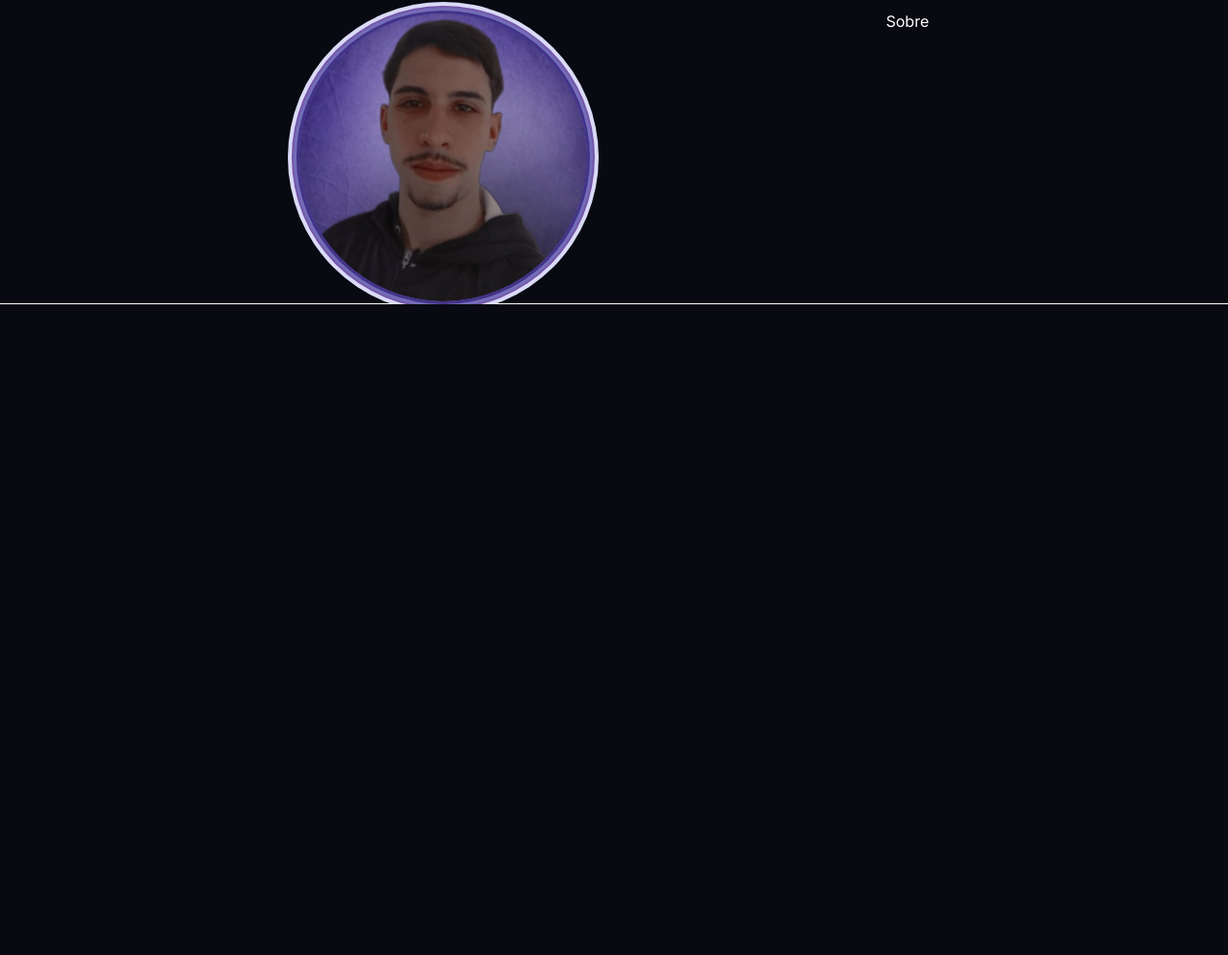
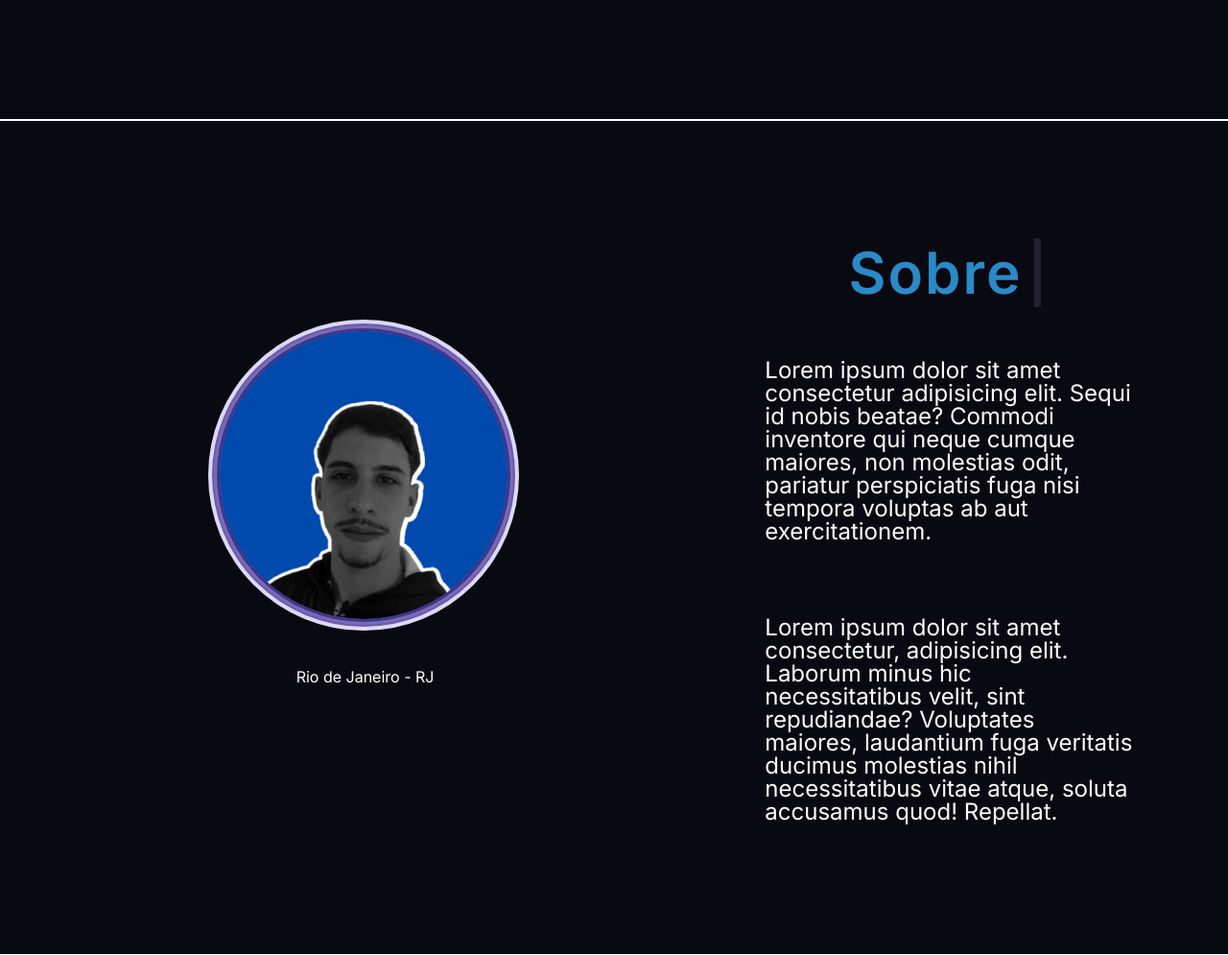
Before and after one commit to leandrolopesr/portfolio, a plain HTML site: page index.html in a window 1280 px wide. Shown: the part 745-1740 px from the top of the page at 96% size. Before the commit the page ends 1062 px from the top, so only its background shows below. Drawn offline with nearby package versions, Linux system fonts and the light colour scheme; files whose address does not match are found by name.

Commit message:
added the second section about me

```diff
--- a/index.html
+++ b/index.html
@@ -12,7 +12,7 @@
     <link rel="stylesheet" href="./style/imageMain.css" />
     <link rel="stylesheet" href="./style/buttons.css" />
     <link rel="stylesheet" href="./style/textTitle.css" />
-
+    <link rel="stylesheet" href="./style/textabout.css" />
     <link
       rel="stylesheet"
       href="https://cdnjs.cloudflare.com/ajax/libs/animate.css/4.1.1/animate.min.css"
@@ -74,17 +74,33 @@
 
       <section class="home">
         <div class="img_me">
+          <figure>
             <img
-            src="./assets/Image_self.jpg"
+              src="./assets/main.png"
               alt="foto de rosto de Leandro Lopes"
               class="auto_self"
               width="300px"
               height="300px"
             />
+            <figcaption class="legend">Rio de Janeiro - RJ</figcaption>
+          </figure>
         </div>
         <div class="text_me">
-          <h1>Sobre</h1>
-          <p></p>
+          <h1 class="title about_">Sobre</h1>
+
+          <p class="text_about">
+            Lorem ipsum dolor sit amet consectetur adipisicing elit. Sequi id
+            nobis beatae? Commodi inventore qui neque cumque maiores, non
+            molestias odit, pariatur perspiciatis fuga nisi tempora voluptas ab
+            aut exercitationem.
+          </p>
+          <br />
+          <p class="text_about">
+            Lorem ipsum dolor sit amet consectetur, adipisicing elit. Laborum
+            minus hic necessitatibus velit, sint repudiandae? Voluptates
+            maiores, laudantium fuga veritatis ducimus molestias nihil
+            necessitatibus vitae atque, soluta accusamus quod! Repellat.
+          </p>
         </div>
       </section>
     </main>
--- a/style/imageMain.css
+++ b/style/imageMain.css
@@ -1,4 +1,21 @@
+.img_me{
+
+    width: 600px;
+    height: 600px;
+   display: inline-flex;
+   align-items: center;
+
+
+
+}
+
+
+
+
+
+
 .auto_self{
+    margin: 0 130px ;
     border-radius: 300px;
     transition: all 480ms ease-in-out;
 
@@ -11,3 +28,8 @@
 .auto_self:hover{
     box-shadow: 0 0 20px 0 #8868C8, 0 0 10px 5px #8868C8;
 }
+
+.legend{
+    margin: 50px 210px ;
+
+}
--- a/style/section.css
+++ b/style/section.css
@@ -1,18 +1,22 @@
 .home {
-    display: flex;
+    display: inline-flex;
     color: white;
     padding-top: 10%;
     justify-content: space-evenly;
     border-bottom: 0.1px solid #ffffff;
     border-top: 0.5px solid #ffffff;
+    width: 100vw;
+    height: 740px;
+
+
 
 }
 
 
 .home .image {
     background-size: 100px;
-    height: 500px;
-    width: 500px;
+    height: 600px;
+    width: 600px;
 
 
 
@@ -20,8 +24,9 @@
 
 .home .article {
 
+
     width: 600px;
-    height: 500px;
+    height: 600px;
 
 }
 
--- /dev/null
+++ b/style/textabout.css
@@ -0,0 +1,20 @@
+.text_me{
+
+    width: 30%;
+
+    height: 70%;
+    display: block;
+
+}
+
+.about_{
+
+ text-align: center;
+}
+
+.text_about{
+    margin-top: 60px;
+    position: relative;
+    font-size: 1vw;
+   font-size: x-large;
+}
```
Also changed, not shown: assets/Image_self.jpg (deleted), assets/main.png (added). Lines whose indentation alone changed are shown as unchanged.
